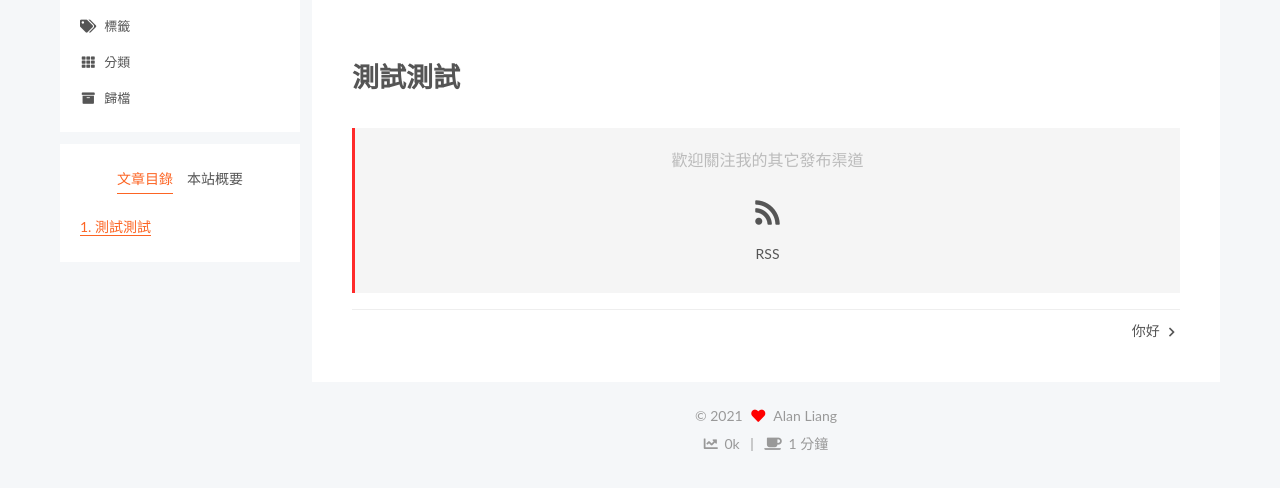
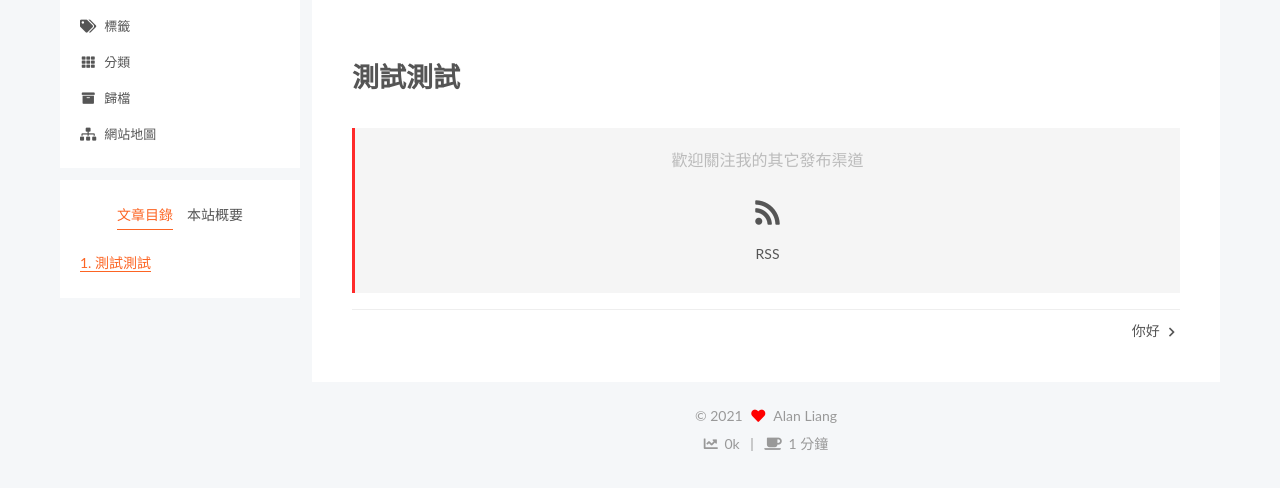
Before and after one commit to AlanLiang-314159/Alanliang-314159.github.io, a plain HTML site: page 2021/02/06/Untitled/index.html in a window 1280 px wide. Shown: the part 194-682 px from the top of the page. Drawn offline with nearby package versions, Linux system fonts and the light colour scheme; some packages are replaced by stand-ins of ours; a script that the page names is missing.

Commit message:
Site updated: 2021-02-08 11:40:13

```diff
--- a/2021/02/06/Untitled/index.html
+++ b/2021/02/06/Untitled/index.html
@@ -133,6 +133,7 @@
         <li class="menu-item menu-item-tags"><a href="/tags/" rel="section"><i class="fa fa-tags fa-fw"></i>標籤</a></li>
         <li class="menu-item menu-item-categories"><a href="/categories/" rel="section"><i class="fa fa-th fa-fw"></i>分類</a></li>
         <li class="menu-item menu-item-archives"><a href="/archives/" rel="section"><i class="fa fa-archive fa-fw"></i>歸檔</a></li>
+        <li class="menu-item menu-item-sitemap"><a href="/sitemap.xml" rel="section"><i class="fa fa-sitemap fa-fw"></i>網站地圖</a></li>
   </ul>
 </nav>
 
```
Also changed, not shown: 2021/02/06/hello-world/index.html (+1 -0 lines), 404/index.html (+1 -0 lines), about/index.html (+1 -0 lines), archive/index.html (+1 -0 lines), archives/2021/02/index.html (+1 -0 lines), archives/2021/index.html (+1 -0 lines), archives/index.html (+1 -0 lines), categories/index.html (+1 -0 lines), index.html (+1 -0 lines), tags/index.html (+1 -0 lines).
